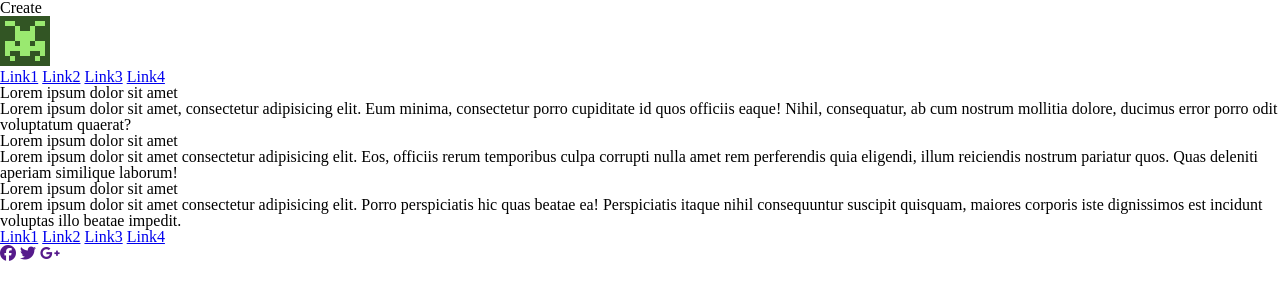
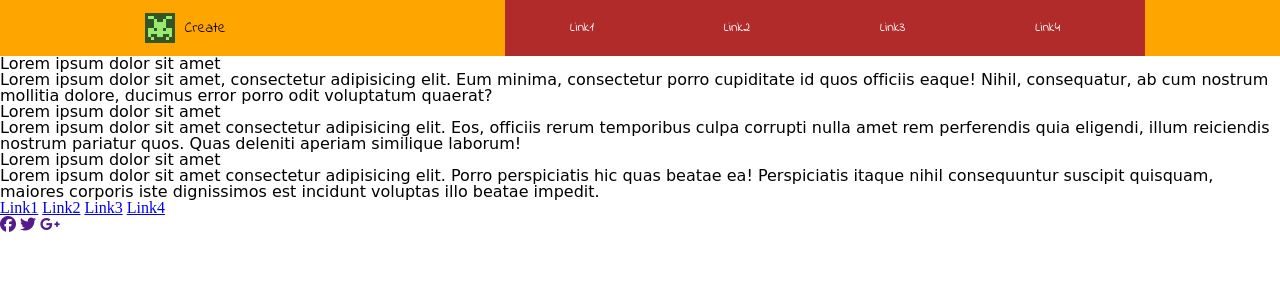
Before and after one commit to LaiaRuizM/create-test, a website: page src/html/index.html in a window 1280 px wide. Drawn offline with nearby package versions, Linux system fonts and the light colour scheme; files that its build step writes are made by us from their sources; a web font is replaced by a local one.

Commit message:
Add style to header

```diff
--- a/src/html/partials/header.html
+++ b/src/html/partials/header.html
@@ -1,8 +1,8 @@
 <header class="header">
   <section class="section">
     <div class="section__div">
-      <h1>Create</h1>
-      <img src="../../images/logo.png" alt="Create's logo">
+      <h1 class="section__div--title">Create</h1>
+      <img src="../../images/logo.png" alt="Create's logo" class="section__div--image">
     </div>
     <nav class="section__nav">
       <a href="https://www.create-store.com/es/" target="_blank" class="section__nav--link" >Link1</a>
--- a/src/scss/core/_reset.scss
+++ b/src/scss/core/_reset.scss
@@ -1,7 +1,10 @@
-/* http://meyerweb.com/eric/tools/css/reset/
-   v2.0 | 20110126
-   License: none (public domain)
-*/
+* {
+  margin: 0;
+  padding: 0;
+  box-sizing: border-box;
+  font-family: 'Indie Flower', cursive;
+  font-family: 'Shantell Sans', cursive;
+}
 
 html,
 body,
--- a/src/scss/layout/_header.scss
+++ b/src/scss/layout/_header.scss
@@ -1,2 +1,68 @@
 .header {
+    width: 100vw;
+    display: flex;
+    flex-direction: column;
+    justify-content: center;
+    align-items: center;
 }
+
+.section{
+    width: 100vw;
+    font-family: 'Indie Flower', cursive;
+    background-color: orange;
+    font-size: 14px;
+    color: black;
+    @media(min-width: 1024px) {
+        display: flex;
+        flex-direction: row;
+        justify-content: space-around;
+        align-items: center;
+    }
+    &__div{
+        display: flex;
+        flex-direction: row-reverse;
+        justify-content: center;
+        align-items: center;
+        gap: 10px;
+        padding: 10px;
+        @media(min-width: 1024px) {
+            display: flex;
+            flex-direction: row-reverse;
+            justify-content: flex-end;
+        }
+        &--title{
+            font-size: 15px;
+            font-weight: 700px;
+        }
+        &--image{
+            width: 30px;
+        }
+    }
+    &__nav{
+        display: flex;
+        flex-direction: row;
+        justify-content: space-around;
+        align-items: center;
+        background-color: #b12b2b;
+        padding-right: 20px;
+        height: 7vh;
+        width: 100vw;
+        @media(min-width: 1024px) {
+            width: 50%;
+        }
+        &--link{
+            text-decoration: none;
+            font-family: 'Indie Flower', cursive;
+            color: white;
+            &:hover{
+                display: flex;
+                align-items: center;
+                justify-content: center;
+                width: 80px;
+                background-color: aquamarine;
+                color: black;
+                height: 30px;
+            }
+        }
+    }
+}
```
